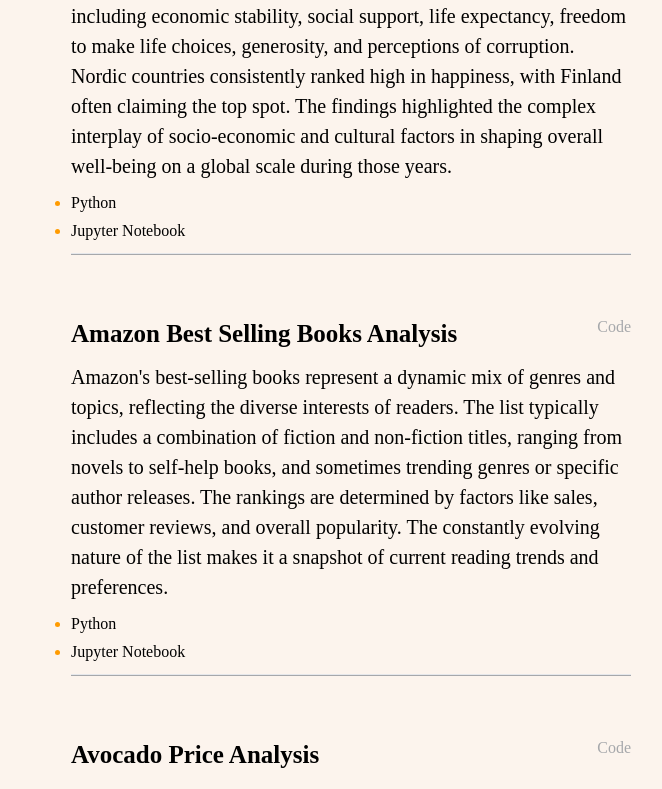
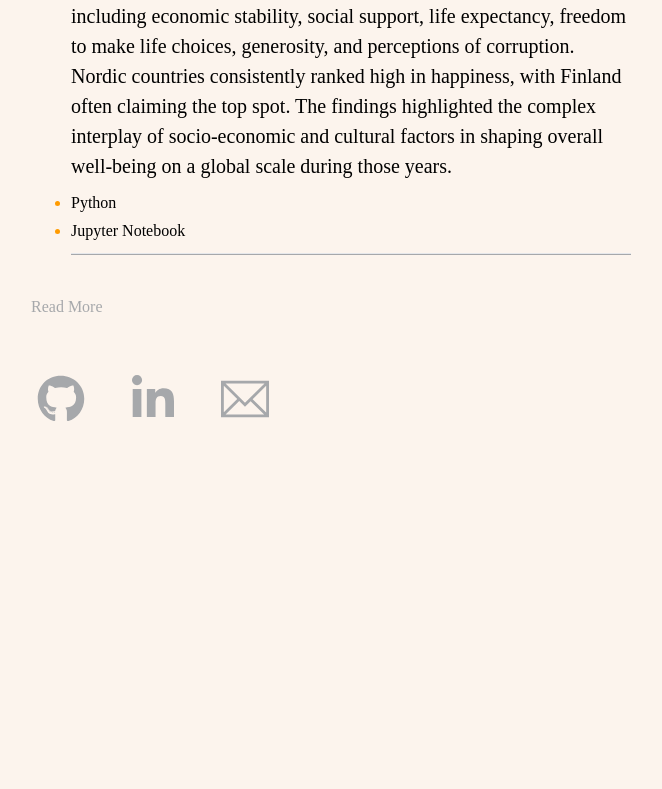
Before and after one commit to mknyambura/portfolio-v2.0, a React (Vite) app: page /projects in a window 1280 px wide. Shown: the part 1990-2779 px from the top of the page, without its empty margins (289-951 px from the left). After the commit the page ends 2469 px from the top, so only its background shows below. Built offline with nearby package versions, Linux system fonts and the light colour scheme.

Commit message:
Update Projects.jsx

```diff
--- a/src/components/Projects/Projects.jsx
+++ b/src/components/Projects/Projects.jsx
@@ -1,63 +1,26 @@
-// import {useState, useEffect} from 'react'
-// import Navbar from '../Navbar/Navbar'
-// import Footer from '../Footer/Footer'
-// import './Projects.scss'
-// import data from '../../../projects.json'
-
-// function Projects() {
-//     const [projects, setProjects] = useState([])
-
-//     useEffect(() => {
-//       fetch('./allprojects')
-//         .then((response) => response.json())
-//         .then(setProjects)
-//     }, [])
-
-//   return (
-//     <div className='page'>
-//         <div className='w-1/2 pt-[50px]'>
-//             <Navbar/>
-//             <div className='pt-[50px]'>
-//                 <div className='flex flex-col gap-8'>
-//                     <h1 className='font-bold text-4xl'>Projects</h1>
-//                     <h1 className='text-[20px]'>Programming is like unraveling a puzzle, and sometimes the most efficient way to tackle it is to take a step back and consider the broader view. - Mercy Kariuki</h1>
-//                 </div>
-
-//                 <div>
-                //    {data.allprojects.map((project) => (
-                //        <div key={project.id} className='scale-100 hover:transition-all hover:duration-500 hover:ease-in-out hover:shadow-xl hover:shadow-slate-400 hover:scale-110 m-[20px] p-[20px] gap-4 rounded-xl' >
-                //            <div className='flex flex-row justify-between gap-8 mb-[10px]'>
-                //                <h1 className='font-semibold text-[25px]'>{project.title}</h1>
-                //                <h1><a href={project.code} className='hover:transition-all hover:duration-500 text-[#a6a8ab] hover:text-[#333333] hover:text-xl hover:underline'>Code</a></h1>
-                //            </div>
-                //            <div className='mb-[10px]'>
-                //                 <p className='text-[20px]'>{project.description}</p>
-                //             </div>
-                //            <ul className='mb-[10px] flex flex-col list-disc marker:text-[#FF9B00] gap-1'>
-                //                <li>{project.tool1}</li>
-                //                <li>{project.tool2}</li>
-                //                {/* <li>{project.tool3}</li> */}
-                //                {/* <li>{project.tool4}</li> */}
-                //            </ul>
-                //            <hr className='text-[#a6a8ab] bg-[#a6a8ab] h-[2px] mt-[2px]'/>
-                //        </div>
-                //    ))}
-//                 </div>
-//             </div>
-//             <Footer/>
-//         </div>
-//     </div>
-//   )
-// }
-
-// export default Projects
-
-// import React from 'react'
+import {useState} from 'react'
 import Navbar from '../Navbar/Navbar'
 import Footer from '../Footer/Footer'
 import data from '../../../db.json'
 
 function Projects() {
+    const [visibleProjects, setVisibleProjects] = useState(5);
+    const [showReadLess, setShowReadLess] = useState(false);
+
+    const loadMoreProjects = () => {
+      const newVisibleProjects = visibleProjects + 5;
+      setVisibleProjects(newVisibleProjects);
+
+      if (newVisibleProjects >= data.allprojects.length) {
+        setShowReadLess(true);
+      }
+    };
+
+    const loadLessProjects = () => {
+      setVisibleProjects(5);
+      setShowReadLess(false);
+    };
+
   return (
     <div className='page'>
         <div className='w-1/2 pt-[50px]'>
@@ -69,7 +32,7 @@
                 </div>
 
                 <div>
-                    {data.allprojects.map((project) => (
+                    {data.allprojects.slice(0, visibleProjects).map((project) => (
                         <div key={project.id} className='scale-100 hover:transition-all hover:duration-500 hover:ease-in-out hover:shadow-xl hover:shadow-slate-400 hover:scale-110 m-[20px] p-[20px] gap-4 rounded-xl' >
                             <div className='flex flex-row justify-between gap-8 mb-[10px]'>
                                 <h1 className='font-semibold text-[25px]'>{project.title}</h1>
@@ -88,6 +51,28 @@
                         </div>
                      ))}
                 </div>
+
+                {showReadLess && (
+                    <div className='flex gap-4'>
+                      <button
+                        className='text-[#a6a8ab] hover:text-[#333333] hover:underline'
+                        onClick={loadLessProjects}
+                      >
+                        Read Less
+                      </button>
+                    </div>
+                )}
+
+                {visibleProjects < data.allprojects.length && (
+                  <div className='flex gap-4'>
+                    <button
+                      className='text-[#a6a8ab] hover:text-[#333333] hover:underline'
+                      onClick={loadMoreProjects}
+                    >
+                      Read More
+                    </button>
+                  </div>
+                )}
             </div>
             <Footer/>
         </div>
```
